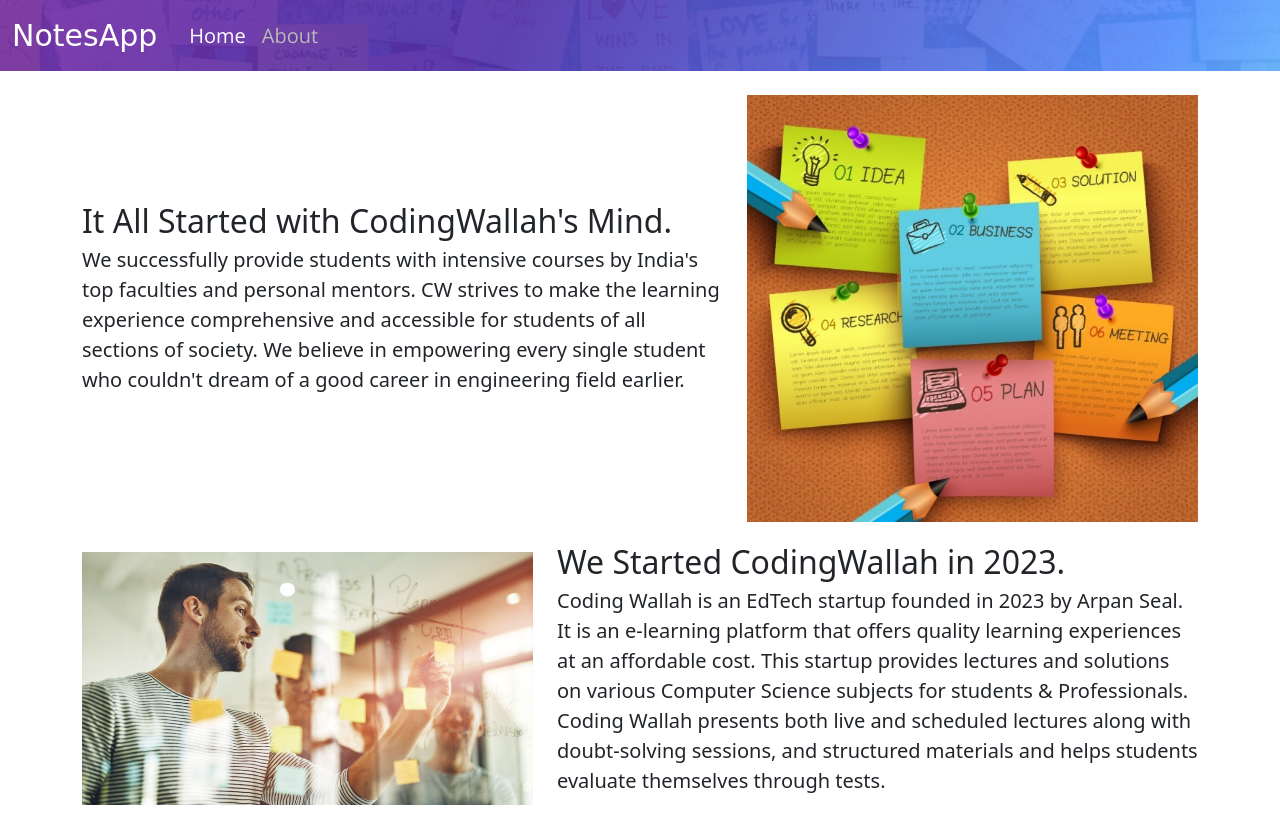
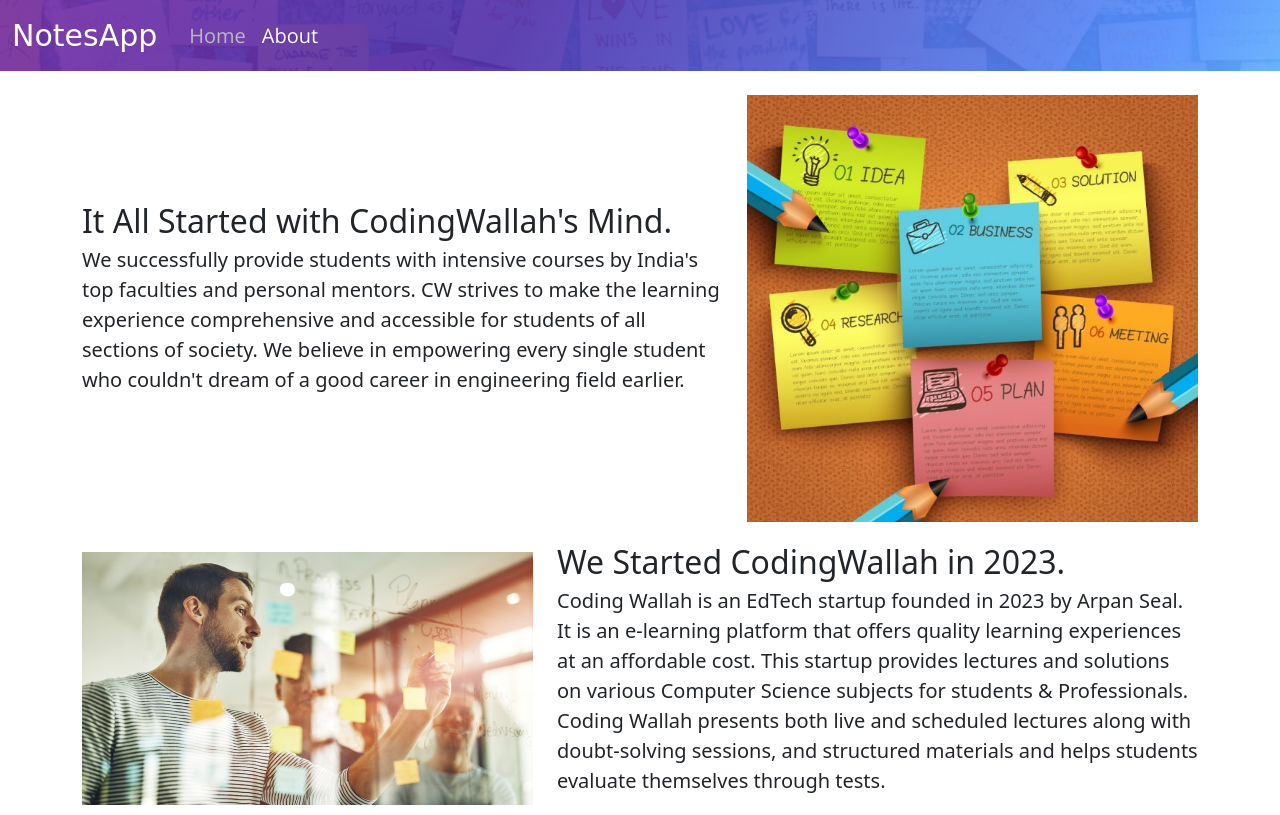
Before and after one commit to ArpanSeal/NotesApp, a plain HTML site: page about.html in a window 1280 px wide. Shown: the top 815 px of the page. Drawn offline with nearby package versions, Linux system fonts and the light colour scheme; a web font is replaced by a local one.

Commit message:
Update about.html

```diff
--- a/about.html
+++ b/about.html
@@ -31,10 +31,10 @@
                 <div class="collapse navbar-collapse" id="navbarSupportedContent">
                     <ul class="navbar-nav me-auto mb-2 mb-lg-0">
                         <li class="nav-item">
-                            <a class="nav-link active" aria-current="page" href="index.html">Home</a>
+                            <a class="nav-link" aria-current="page" href="index.html">Home</a>
                         </li>
                         <li class="nav-item">
-                            <a class="nav-link" href="about.html">About</a>
+                            <a class="nav-link active" href="about.html">About</a>
                         </li>
                     </ul>
                 </div>
```
